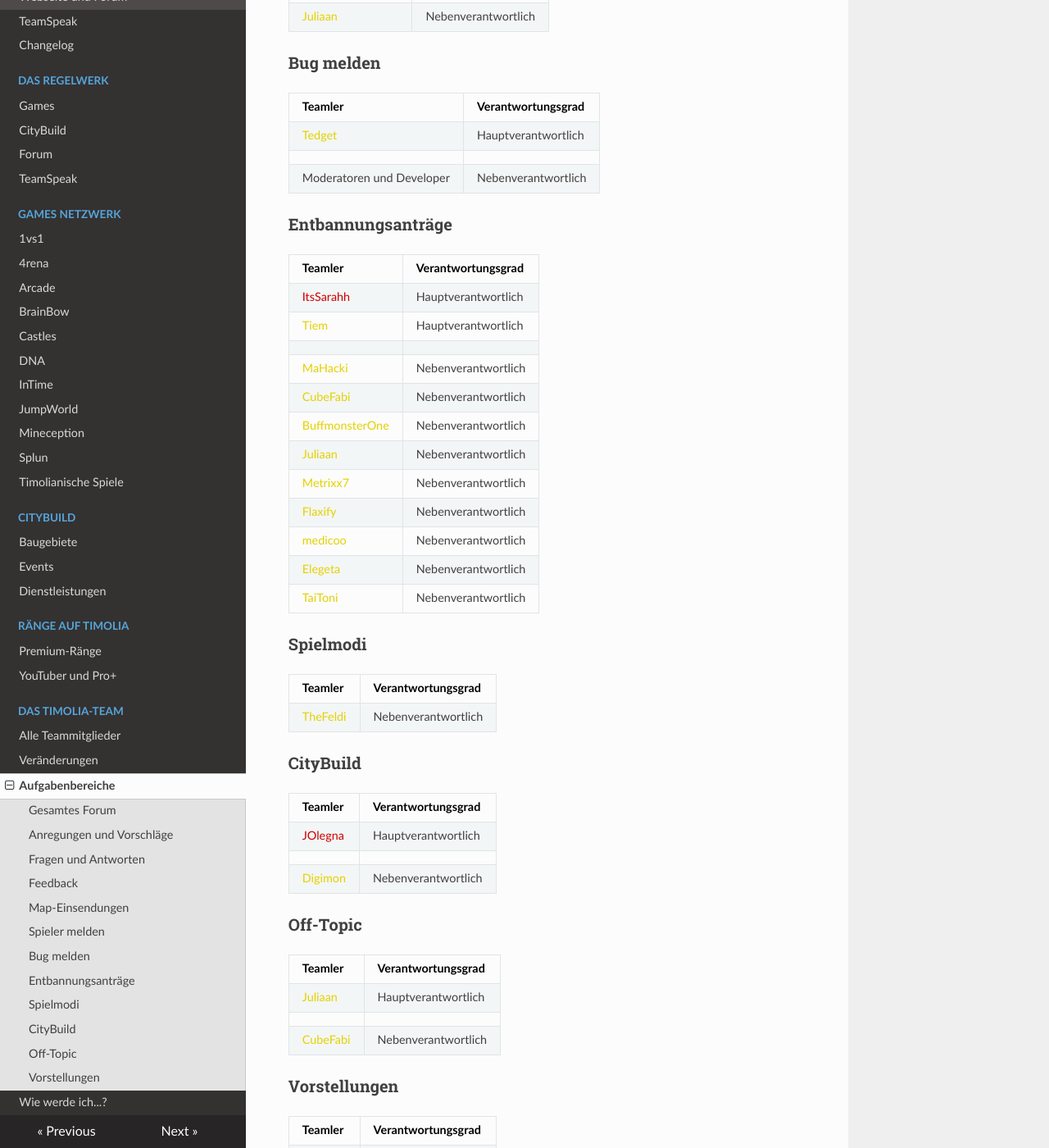
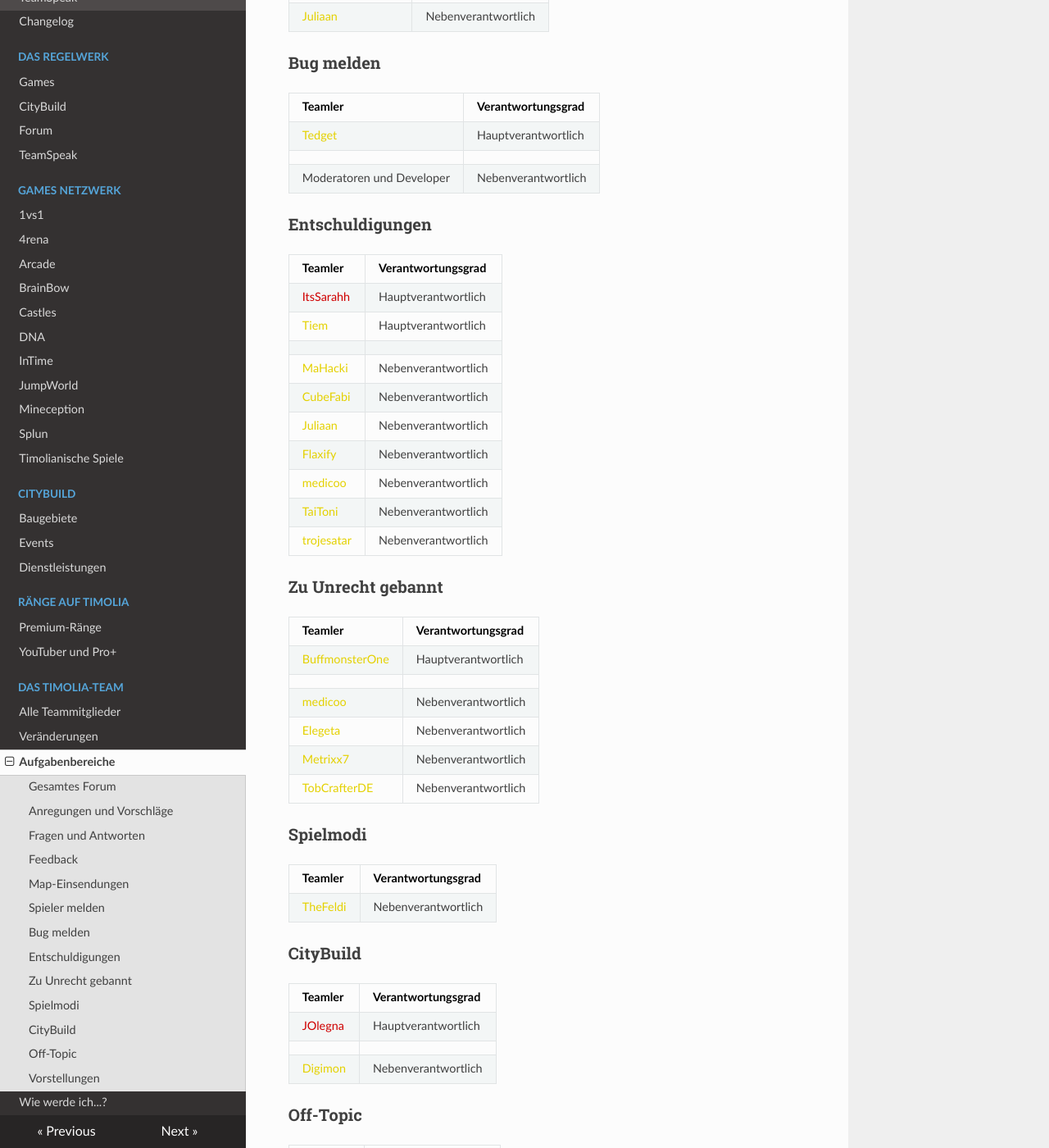
Before and after one commit to TimoliaDE/HowTo, an MkDocs documentation site: the page built from docs/team/responsibilities.md, in a window 1280 px wide and 1400 px high, scrolled down 1557 px. Shown: the whole window at 82% size. Built offline with MkDocs 1.6.1, drawn with Linux system fonts in a browser that asks for light colours; nearby versions of some CDN libraries; old or Windows-style settings are respelled for this version of MkDocs.

Commit message:
Zu Unrecht gebannt als extra Aufgabenbereich

```diff
--- a/docs/team/responsibilities.md
+++ b/docs/team/responsibilities.md
@@ -59,7 +59,7 @@ Die Verantwortlichen für das gesamte Forum kümmern sich sowohl um den Aufbau d
 | | |
 |Moderatoren und Developer| Nebenverantwortlich |
 
-###<strong>Entbannungsanträge</strong>
+###<strong>Entschuldigungen</strong>
 | Teamler | Verantwortungsgrad |
 | ------ | ------ |
 |<span style="color:#CF0101">ItsSarahh</span> | Hauptverantwortlich |
@@ -67,13 +67,21 @@ Die Verantwortlichen für das gesamte Forum kümmern sich sowohl um den Aufbau d
 | | |
 |<span style="color:#E4D100">MaHacki</span> | Nebenverantwortlich |
 |<span style="color:#E4D100">CubeFabi</span> | Nebenverantwortlich |
-|<span style="color:#E4D100">BuffmonsterOne</span> | Nebenverantwortlich |
 |<span style="color:#E4D100">Juliaan</span> | Nebenverantwortlich |
-|<span style="color:#E4D100">Metrixx7</span> | Nebenverantwortlich |
 |<span style="color:#E4D100">Flaxify</span> | Nebenverantwortlich |
 |<span style="color:#E4D100">medicoo</span> | Nebenverantwortlich |
+|<span style="color:#E4D100">TaiToni</span> | Nebenverantwortlich |
+|<span style="color:#E4D100">trojesatar</span> | Nebenverantwortlich |
+
+###<strong>Zu Unrecht gebannt</strong>
+| Teamler | Verantwortungsgrad |
+| ------ | ------ |
+|<span style="color:#E4D100">BuffmonsterOne</span> | Hauptverantwortlich |
+| | |
+|<span style="color:#E4D100">medicoo</span> | Nebenverantwortlich |
 |<span style="color:#E4D100">Elegeta</span> | Nebenverantwortlich |
-|<span style="color:#E4D100">TaiToni</span> | Nebenverantwortlich |
+|<span style="color:#E4D100">Metrixx7</span> | Nebenverantwortlich |
+|<span style="color:#E4D100">TobCrafterDE</span> | Nebenverantwortlich |
 
 ###<strong>Spielmodi</strong>
 | Teamler | Verantwortungsgrad |
```
Also changed, not shown: docs/team/members.md (+2 -2 lines).
